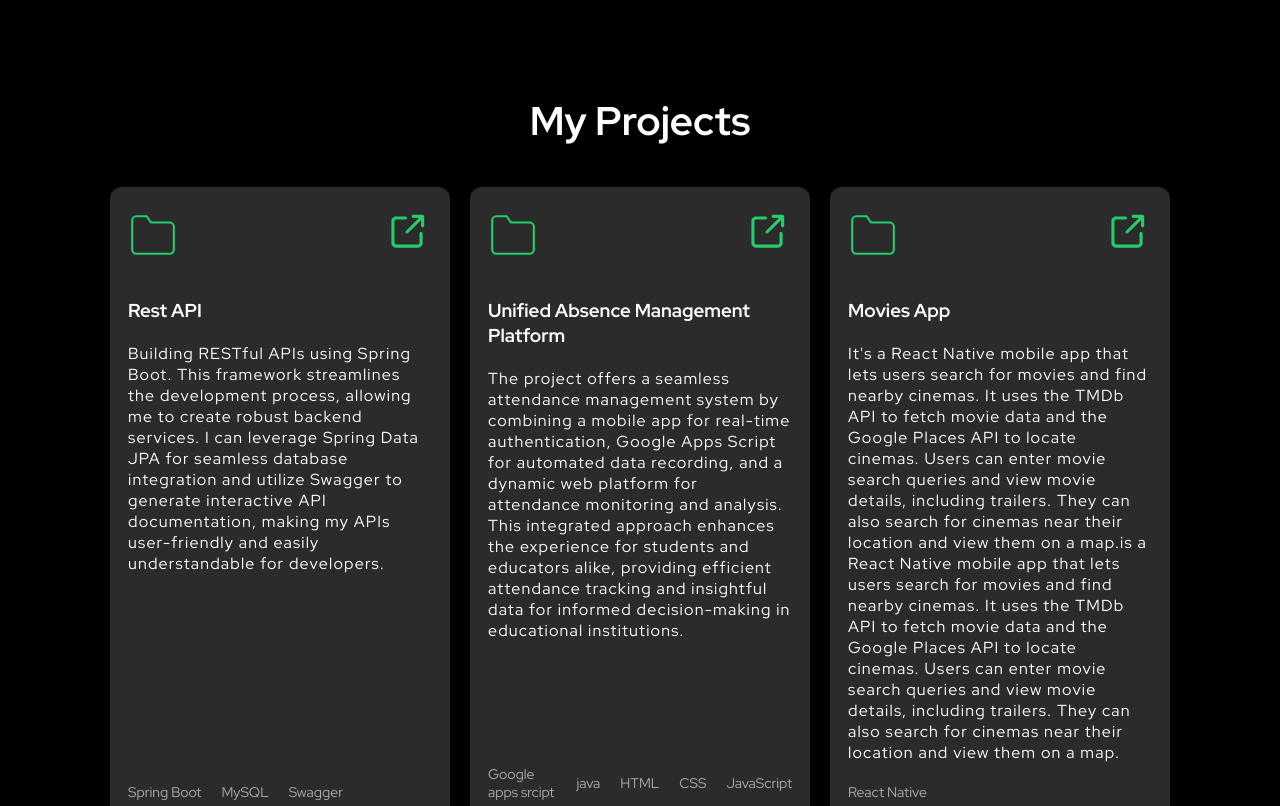
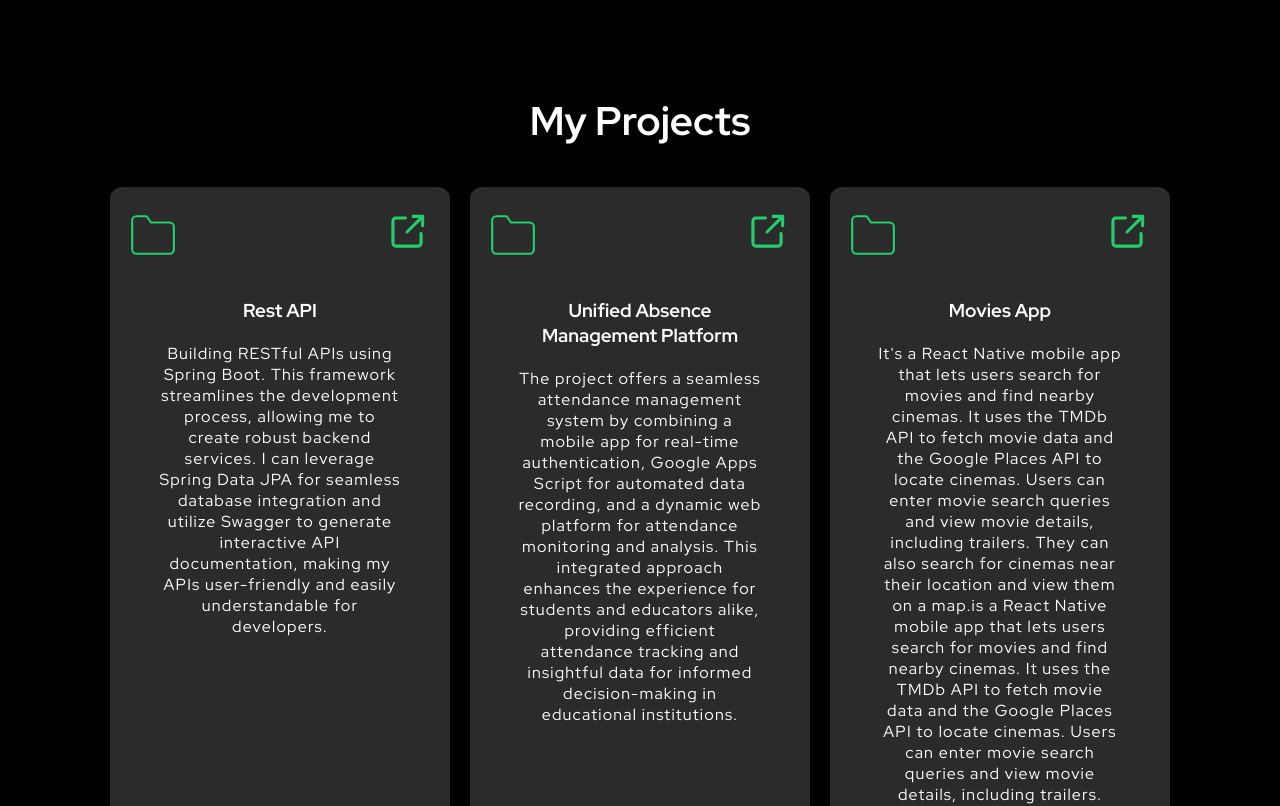
Before and after one commit to Ghaziyassine/Portfolio, a React (Create React App) app: page / in a window 1280 px wide. Shown: the part 1502-2308 px from the top of the page. Built offline with nearby package versions, Linux system fonts and the light colour scheme.

Commit message:
css body

```diff
--- a/src/components/Project/styles.ts
+++ b/src/components/Project/styles.ts
@@ -9,6 +9,12 @@ export const Container = styled.section`
     font-size: 4rem;
     margin-bottom: 3rem;
   }
+  .body {
+    max-width: 80%;
+    margin: 0 auto; /* This centers the div horizontally */
+    text-align: center; /* This centers the text */
+  }
+
 
   .projects{
     display: grid;
```
